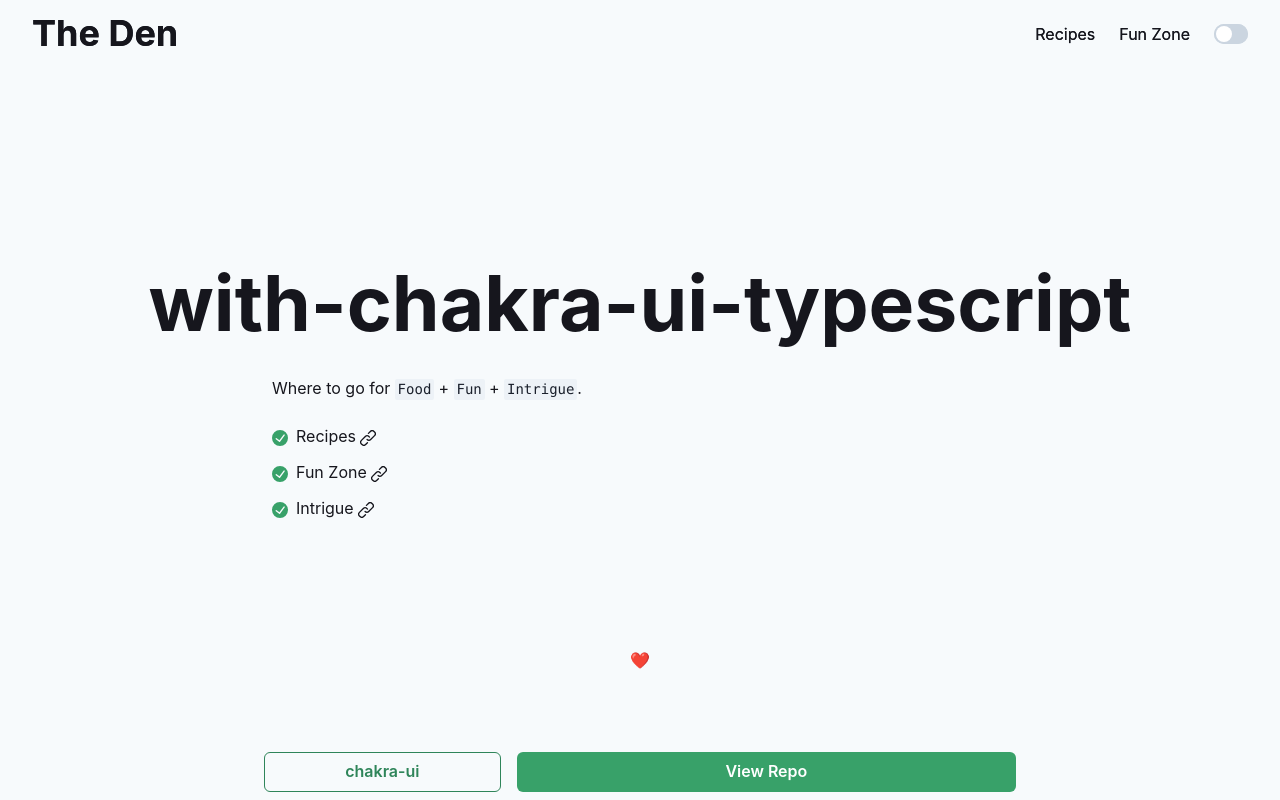
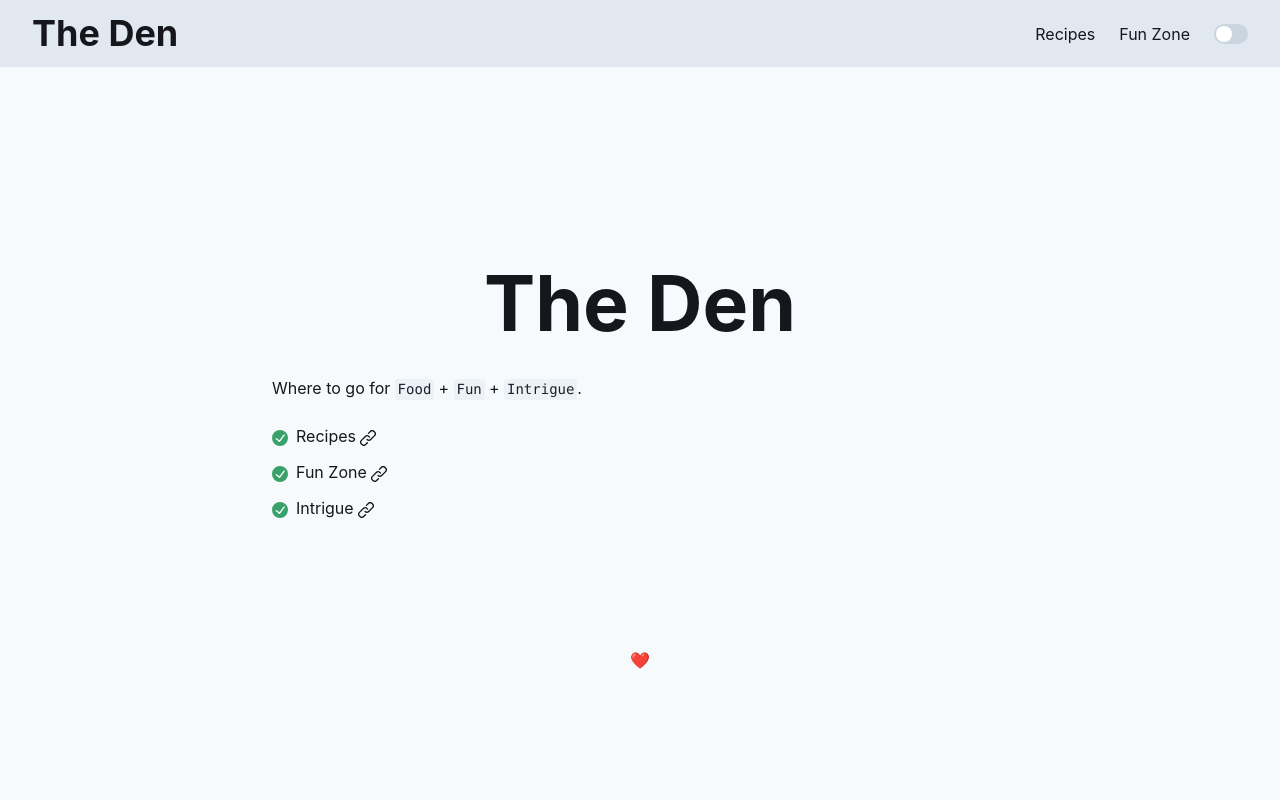
Before and after one commit to kev-luo/denmark, a Next.js app: page / in a window 1280 px wide. Built offline with nearby package versions, Linux system fonts and the light colour scheme.

Commit message:
dark mode for navbar

```diff
--- a/src/components/CTA.tsx
+++ /dev/null
@@ -1,31 +0,0 @@
-import { Link as ChakraLink, Button } from '@chakra-ui/react'
-
-import { Container } from './Container'
-
-export const CTA = () => (
-  <Container
-    flexDirection="row"
-    position="fixed"
-    bottom="0"
-    width="100%"
-    maxWidth="48rem"
-    py={2}
-  >
-    <ChakraLink isExternal href="https://chakra-ui.com" flexGrow={1} mx={2}>
-      <Button width="100%" variant="outline" colorScheme="green">
-        chakra-ui
-      </Button>
-    </ChakraLink>
-
-    <ChakraLink
-      isExternal
-      href="https://github.com/vercel/next.js/blob/canary/examples/with-chakra-ui-typescript"
-      flexGrow={3}
-      mx={2}
-    >
-      <Button width="100%" variant="solid" colorScheme="green">
-        View Repo
-      </Button>
-    </ChakraLink>
-  </Container>
-)
--- a/src/components/Container.tsx
+++ b/src/components/Container.tsx
@@ -5,7 +5,7 @@ import Header from "./Header"
 export const Container = (props: FlexProps) => {
   const { colorMode } = useColorMode()
 
-  const bgColor = { light: 'gray.50', dark: 'gray.900' }
+  const bgColor = { light: 'gray.50', dark: 'gray.800' }
 
   const color = { light: 'black', dark: 'white' }
   return (
--- a/src/components/Header.tsx
+++ b/src/components/Header.tsx
@@ -5,6 +5,10 @@ import React from 'react'
 export default function Header() {
   const { colorMode, toggleColorMode } = useColorMode()
   const isDark = colorMode === 'dark'
+
+  const bgColor = { light: 'gray.200', dark: 'gray.900' }
+
+  const color = { light: 'black', dark: 'white' }
 
   return (
     <Flex
@@ -16,6 +20,9 @@ export default function Header() {
       width="100vw"
       px={8}
       py={3}
+      zIndex={1}
+      bgColor={bgColor[colorMode]}
+      color={color[colorMode]}
     >
       <Link href="/">
         <ChakraLink>
--- a/src/components/Hero.tsx
+++ b/src/components/Hero.tsx
@@ -7,5 +7,5 @@ export const Hero = ({ title }: { title: string }) => (
 )
 
 Hero.defaultProps = {
-  title: 'with-chakra-ui-typescript',
+  title: 'The Den',
 }
--- a/src/pages/funzone.tsx
+++ b/src/pages/funzone.tsx
@@ -1,9 +1,10 @@
 import React from 'react'
+import { Container } from '../components/Container'
 
 export default function FunZone() {
   return (
-    <div>
+    <Container>
 
-    </div>
+    </Container>
   )
 }
--- a/src/pages/index.tsx
+++ b/src/pages/index.tsx
@@ -12,7 +12,6 @@ import Link from "next/link";
 import { Hero } from '../components/Hero'
 import { Container } from '../components/Container'
 import { Main } from '../components/Main'
-import { CTA } from '../components/CTA'
 import { Footer } from '../components/Footer'
 
 const Index = () => (
@@ -64,7 +63,6 @@ const Index = () => (
     <Footer>
       <Text>❤️</Text>
     </Footer>
-    <CTA />
   </Container>
 )
 
```
